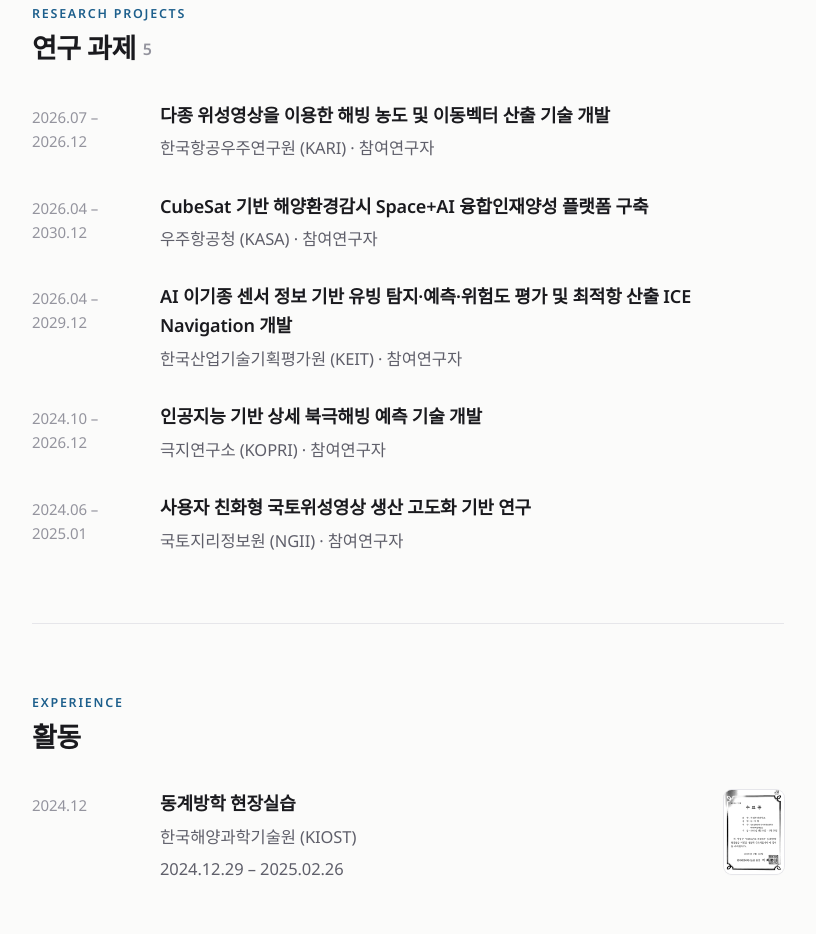
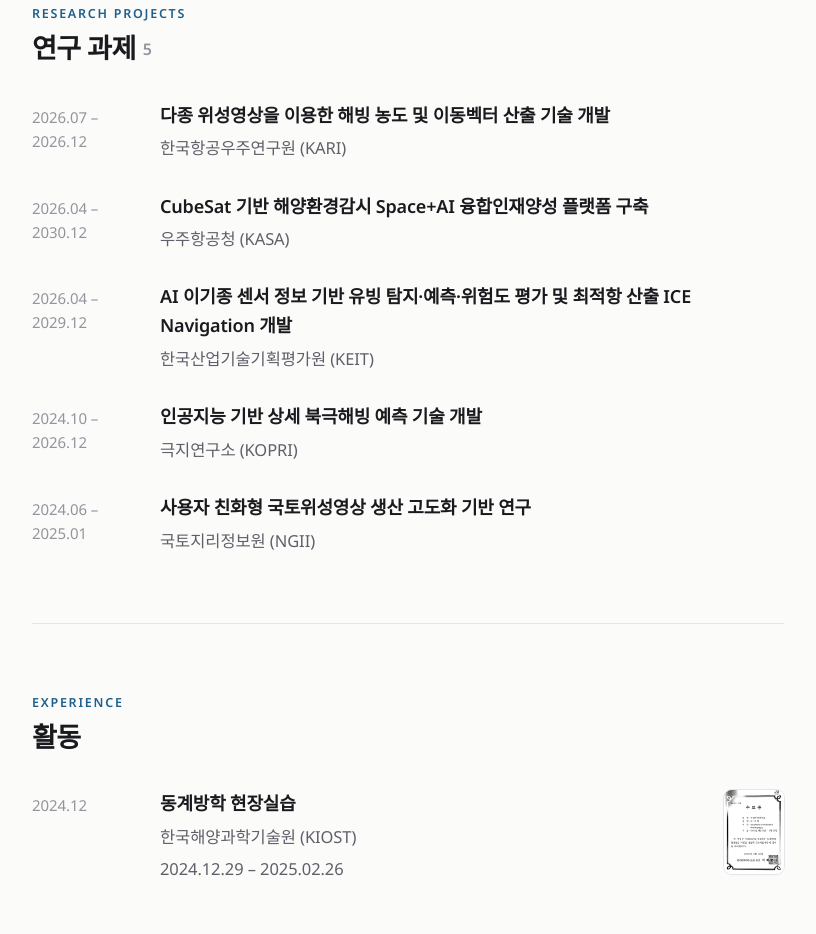
Before and after one commit to ki-yeong/ki-yeong.github.io, a plain HTML site: page index.html in a window 1280 px wide. Shown: the part 4070-5004 px from the top of the page, without its empty margins (416-1232 px from the left). Drawn offline with Linux system fonts and the light colour scheme.

Commit message:
연구 과제 항목에서 역할(참여연구자) 표기 제거
Co-Authored-By: Claude Opus 5.5 <noreply@anthropic.com>

```diff
--- a/index.html
+++ b/index.html
@@ -496,35 +496,35 @@
         <time class="when range">2026.07&nbsp;– 2026.12</time>
         <div class="what">
           <p class="title">다종 위성영상을 이용한 해빙 농도 및 이동벡터 산출 기술 개발</p>
-          <p class="venue">한국항공우주연구원 (KARI) · 참여연구자</p>
+          <p class="venue">한국항공우주연구원 (KARI)</p>
         </div>
       </article>
       <article class="entry">
         <time class="when range">2026.04&nbsp;– 2030.12</time>
         <div class="what">
           <p class="title">CubeSat 기반 해양환경감시 Space+AI 융합인재양성 플랫폼 구축</p>
-          <p class="venue">우주항공청 (KASA) · 참여연구자</p>
+          <p class="venue">우주항공청 (KASA)</p>
         </div>
       </article>
       <article class="entry">
         <time class="when range">2026.04&nbsp;– 2029.12</time>
         <div class="what">
           <p class="title">AI 이기종 센서 정보 기반 유빙 탐지·예측·위험도 평가 및 최적항 산출 ICE Navigation 개발</p>
-          <p class="venue">한국산업기술기획평가원 (KEIT) · 참여연구자</p>
+          <p class="venue">한국산업기술기획평가원 (KEIT)</p>
         </div>
       </article>
       <article class="entry">
         <time class="when range">2024.10&nbsp;– 2026.12</time>
         <div class="what">
           <p class="title">인공지능 기반 상세 북극해빙 예측 기술 개발</p>
-          <p class="venue">극지연구소 (KOPRI) · 참여연구자</p>
+          <p class="venue">극지연구소 (KOPRI)</p>
         </div>
       </article>
       <article class="entry">
         <time class="when range">2024.06&nbsp;– 2025.01</time>
         <div class="what">
           <p class="title">사용자 친화형 국토위성영상 생산 고도화 기반 연구</p>
-          <p class="venue">국토지리정보원 (NGII) · 참여연구자</p>
+          <p class="venue">국토지리정보원 (NGII)</p>
         </div>
       </article>
     </section>
```
